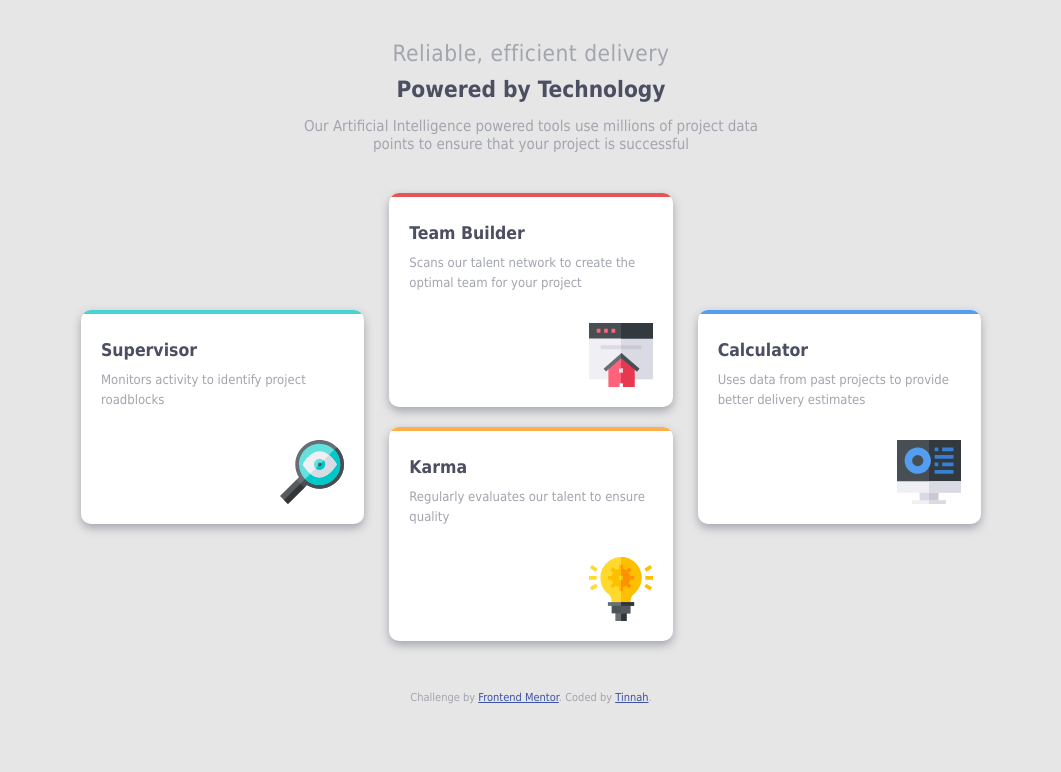
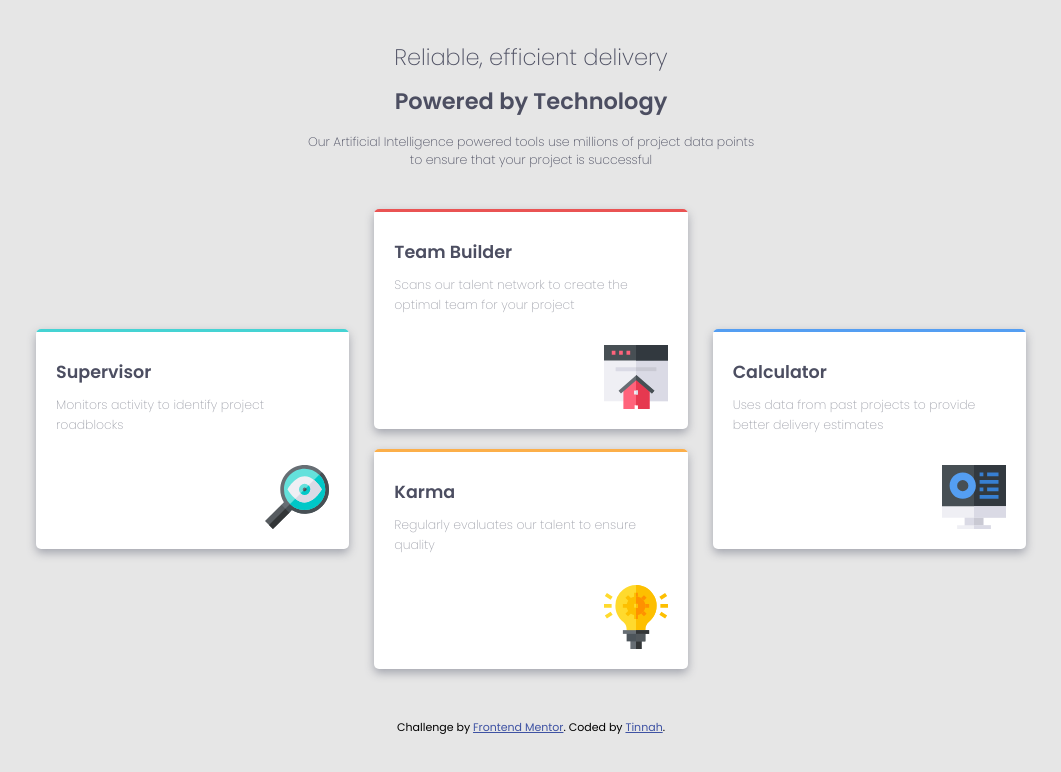
Before and after one commit to Tinytinnah/four-card-grid-component, a plain HTML site: page four-card-feature-section-master/index.html in a window 1280 px wide. Shown: the whole page, without its empty margins (109-1170 px from the left). Drawn offline with Linux system fonts and the light colour scheme.

Commit message:
https://github.com/Tinytinnah/four-card-grid-component.git

```diff
--- a/four-card-feature-section-master/index.html
+++ b/four-card-feature-section-master/index.html
@@ -21,36 +21,36 @@
       <div class="top">
         <h2 class="header-1">  Reliable, efficient delivery</h2>
         <h2 class="header-2">  Powered by Technology</h2>
-        <p>  Our Artificial Intelligence powered tools use millions of project data points
-          to ensure that your project is successful</p>
+        <h5>  Our Artificial Intelligence powered tools use millions of project data points
+          to ensure that your project is successful</h5>
       </div>
 
       <div class="row-col">
         <div class="supervisor">
           <p class="cyan"></p>
           <h3 class="hbox">  Supervisor</h3>
-          <p class="box">  Monitors activity to identify project roadblocks</p>
+          <h5 class="box">  Monitors activity to identify project roadblocks</h5>
           <img src="images/icon-supervisor.svg" alt="" class="img">
         </div>
 
         <div class="team">
           <p class="red"></p>
           <h3 class="hbox">  Team Builder</h3>
-          <p class="box">  Scans our talent network to create the optimal team for your project</p>
+          <h5 class="box">  Scans our talent network to create the optimal team for your project</h5>
           <img src="images/icon-team-builder.svg" alt="" class="img">
         </div>
 
         <div class="karma">
           <p class="orange"></p>
           <h3 class="hbox">  Karma</h3>
-          <p class="box">  Regularly evaluates our talent to ensure quality</p>
+          <h5 class="box">  Regularly evaluates our talent to ensure quality</h5>
           <img src="images/icon-karma.svg" alt="" class="img">
         </div>
 
         <div class="calculator">
           <p class="blue"></p>
           <h3 class="hbox">  Calculator</h3>
-          <p class="box">  Uses data from past projects to provide better delivery estimates</p>
+          <h5 class="box">  Uses data from past projects to provide better delivery estimates</h5>
           <img src="images/icon-calculator.svg" alt="" class="img">
         </div>
       </div>
--- a/four-card-feature-section-master/styles.css
+++ b/four-card-feature-section-master/styles.css
@@ -1,3 +1,5 @@
+@import url('https://fonts.googleapis.com/css2?family=Poppins:wght@200;400;600&display=swap');
+
 *{
     margin: 0;
     padding: 0;
@@ -6,7 +8,7 @@
 body{
     background: hsl(0, 0%, 90%);
     font-size: 15px;
-    font-family: Tahoma, Geneva, Verdana, sans-serif;
+    font-family: 'Poppins', sans-serif;
     margin: 10px;
 }
 @media screen and (max-width: 480px) {
@@ -29,7 +31,7 @@ body{
 @media screen and (min-width: 481px) {
     .body{
         margin: auto;
-        max-width: 960px;
+        max-width: 1050px;
     }
     .top{
         text-align: center;
@@ -67,9 +69,8 @@ body{
     padding: 30px;
 }
 .header-1{
-    font-weight: 100;
-    color: hsl(229, 6%, 66%);
-    letter-spacing: 0.5px;
+    font-weight: 300;
+    color: hsl(234, 12%, 34%);
     margin-bottom: 10px;
 }
 .header-2{
@@ -77,14 +78,14 @@ body{
     font-weight: 600;
     margin-bottom: 15px;
 }
-p{
-    color: hsl(229, 6%, 66%);
-    font-weight: 100;
+h5{
+    color: hsl(234, 12%, 34%);
+    font-weight: 200;
 }
 .supervisor, .team, .karma,.calculator{
     background: white;
     padding: 20px;
-    border-radius: 10px;
+    border-radius: 5px;
     overflow: hidden;
     position: relative;
     margin-bottom: 20px;
@@ -93,7 +94,7 @@ p{
 p.cyan{
     background: hsl(180, 62%, 55%);
     width: 100%;
-    height: 4px;
+    height: 3px;
     position: absolute;
     top: 0;
     left: 0;
@@ -101,7 +102,7 @@ p.cyan{
 }
 p.red{
     width: 100%;
-    height: 4px;
+    height: 3px;
     position: absolute;
     top: 0;
     left: 0;
@@ -109,7 +110,7 @@ p.red{
 }
 p.orange{
     width: 100%;
-    height: 4px;
+    height: 3px;
     position: absolute;
     top: 0;
     left: 0;
@@ -117,7 +118,7 @@ p.orange{
 }
 p.blue{
     width: 100%;
-    height: 4px;
+    height: 3px;
     position: absolute;
     top: 0;
     left: 0;
@@ -128,10 +129,9 @@ p.blue{
     margin-top: 10px;
     margin-bottom: 10px;
 }
-.box{
+h5.box{
     color: hsl(229, 6%, 66%);
-    font-weight: 50;
-    font-size: 13px;
+    font-weight: 200;
     line-height: 20px;
     margin-bottom: 30px;
 }
```
Also changed, not shown: screenshot/Screenshot (2).png (added), screenshot/Screenshot (3).png (added).
